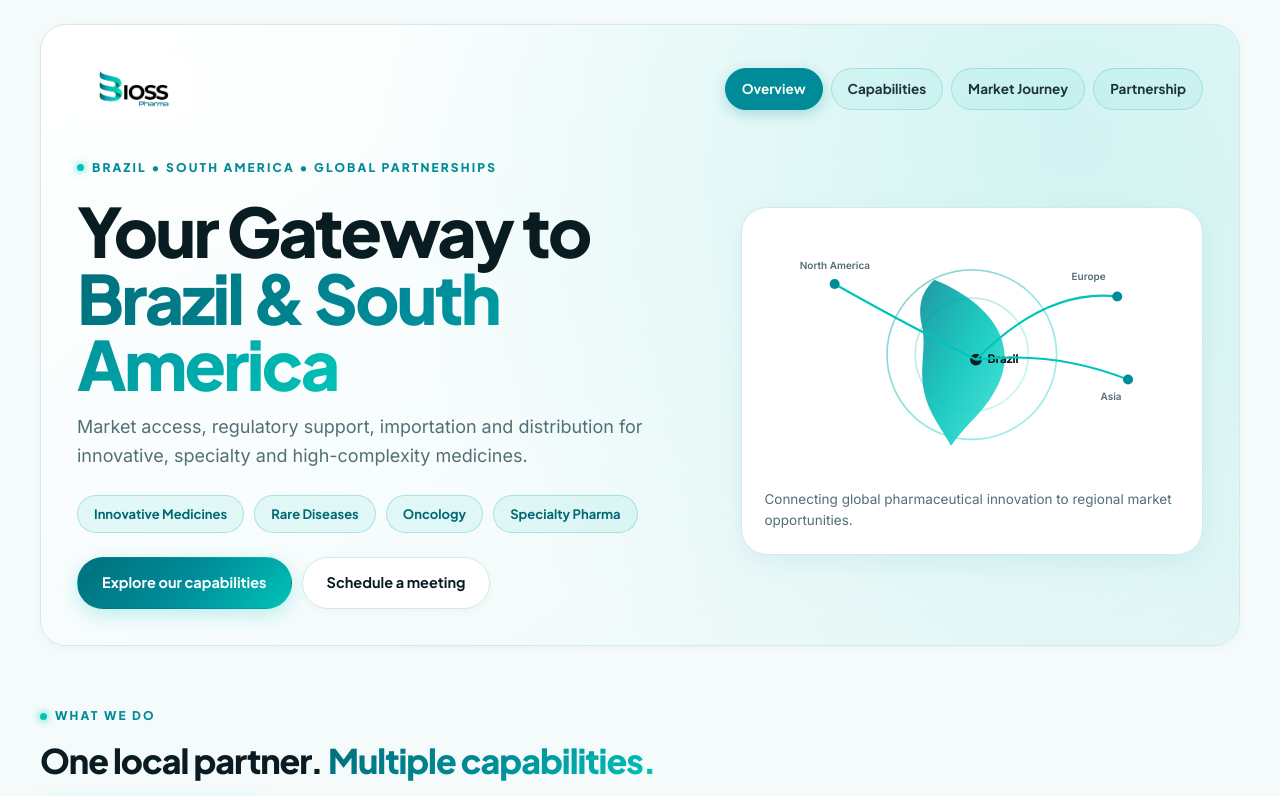
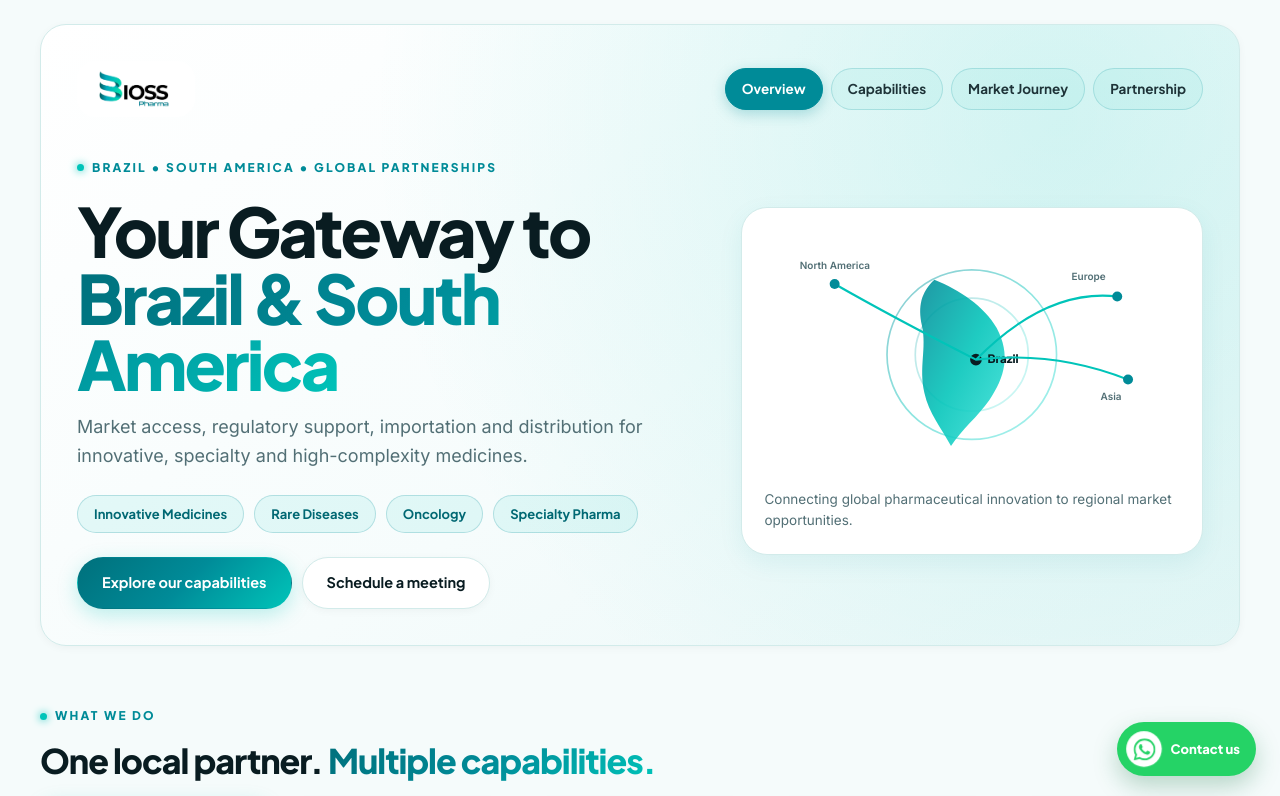
Before and after one commit to devconnecthealth/expopharma, a plain HTML site: page index.html in a window 1280 px wide. Shown: the top 796 px of the page. Drawn offline with Linux system fonts and the light colour scheme.

Commit message:
Add files via upload

```diff
--- a/index.html
+++ b/index.html
@@ -580,6 +580,67 @@
         grid-template-columns: 1fr;
       }
     }
+
+    /* Floating WhatsApp contact */
+    .whatsapp-float {
+      position: fixed;
+      right: 24px;
+      bottom: 24px;
+      z-index: 20;
+      display: inline-flex;
+      align-items: center;
+      gap: 10px;
+      padding: 10px 16px 10px 10px;
+      border-radius: var(--radius-pill);
+      background: #25d366;
+      color: #ffffff;
+      font-family: var(--font-display);
+      font-size: 13px;
+      font-weight: 800;
+      box-shadow: 0 10px 24px rgba(20, 120, 67, 0.28);
+      transition: transform var(--trans-fast), box-shadow var(--trans-fast);
+    }
+
+    .whatsapp-float:hover {
+      color: #ffffff;
+      transform: translateY(-3px);
+      box-shadow: 0 14px 30px rgba(20, 120, 67, 0.36);
+    }
+
+    .whatsapp-icon {
+      display: grid;
+      place-items: center;
+      width: 34px;
+      height: 34px;
+      border-radius: 50%;
+      background: #ffffff;
+      color: #25d366;
+      animation: whatsapp-pulse 1.8s ease-in-out infinite;
+    }
+
+    .whatsapp-icon svg {
+      width: 21px;
+      height: 21px;
+    }
+
+    @keyframes whatsapp-pulse {
+      0%, 100% { transform: scale(1); }
+      50% { transform: scale(1.12); }
+    }
+
+    @media (max-width: 520px) {
+      .whatsapp-float {
+        right: 16px;
+        bottom: 16px;
+        padding-right: 14px;
+      }
+    }
+
+    @media (prefers-reduced-motion: reduce) {
+      .whatsapp-icon {
+        animation: none;
+      }
+    }
   </style>
 </head>
 <body>
@@ -732,6 +793,15 @@
   </footer>
 </div>
 
+<a class="whatsapp-float" href="https://wa.me/5514997706116" target="_blank" rel="noopener noreferrer" aria-label="Contact us on WhatsApp">
+  <span class="whatsapp-icon" aria-hidden="true">
+    <svg viewBox="0 0 24 24" fill="currentColor" role="img">
+      <path d="M20.52 3.48A11.82 11.82 0 0 0 12.08 0C5.55 0 .24 5.3.24 11.84c0 2.09.55 4.13 1.59 5.93L.14 24l6.37-1.67a11.83 11.83 0 0 0 5.57 1.42h.01c6.53 0 11.84-5.31 11.84-11.84 0-3.17-1.23-6.15-3.41-8.43ZM12.09 21.7h-.01a9.84 9.84 0 0 1-5.02-1.38l-.36-.21-3.78.99 1.01-3.68-.23-.38a9.83 9.83 0 0 1-1.51-5.2C2.19 6.42 6.62 2 12.08 2c2.65 0 5.14 1.03 7.02 2.91a9.86 9.86 0 0 1 2.9 7.01c0 5.46-4.44 9.88-9.91 9.88Zm5.42-7.4c-.3-.15-1.77-.87-2.05-.97-.28-.1-.48-.15-.68.15-.2.3-.78.97-.96 1.17-.18.2-.35.22-.65.07-.3-.15-1.27-.47-2.42-1.5a9.11 9.11 0 0 1-1.68-2.08c-.18-.3-.02-.46.13-.61.13-.13.3-.35.45-.52.15-.18.2-.3.3-.5.1-.2.05-.37-.02-.52-.08-.15-.68-1.64-.93-2.25-.25-.6-.5-.52-.68-.53h-.58c-.2 0-.52.07-.8.37-.28.3-1.05 1.02-1.05 2.5s1.08 2.9 1.23 3.1c.15.2 2.12 3.24 5.14 4.54.72.31 1.28.5 1.72.64.72.23 1.38.2 1.9.12.58-.09 1.77-.72 2.02-1.42.25-.7.25-1.3.18-1.42-.08-.12-.28-.2-.58-.35Z"/>
+    </svg>
+  </span>
+  <span>Contact us</span>
+</a>
+
 <script>
 const nav=document.querySelectorAll('.navbtn');
 nav.forEach(btn=>btn.addEventListener('click',()=>{
```
